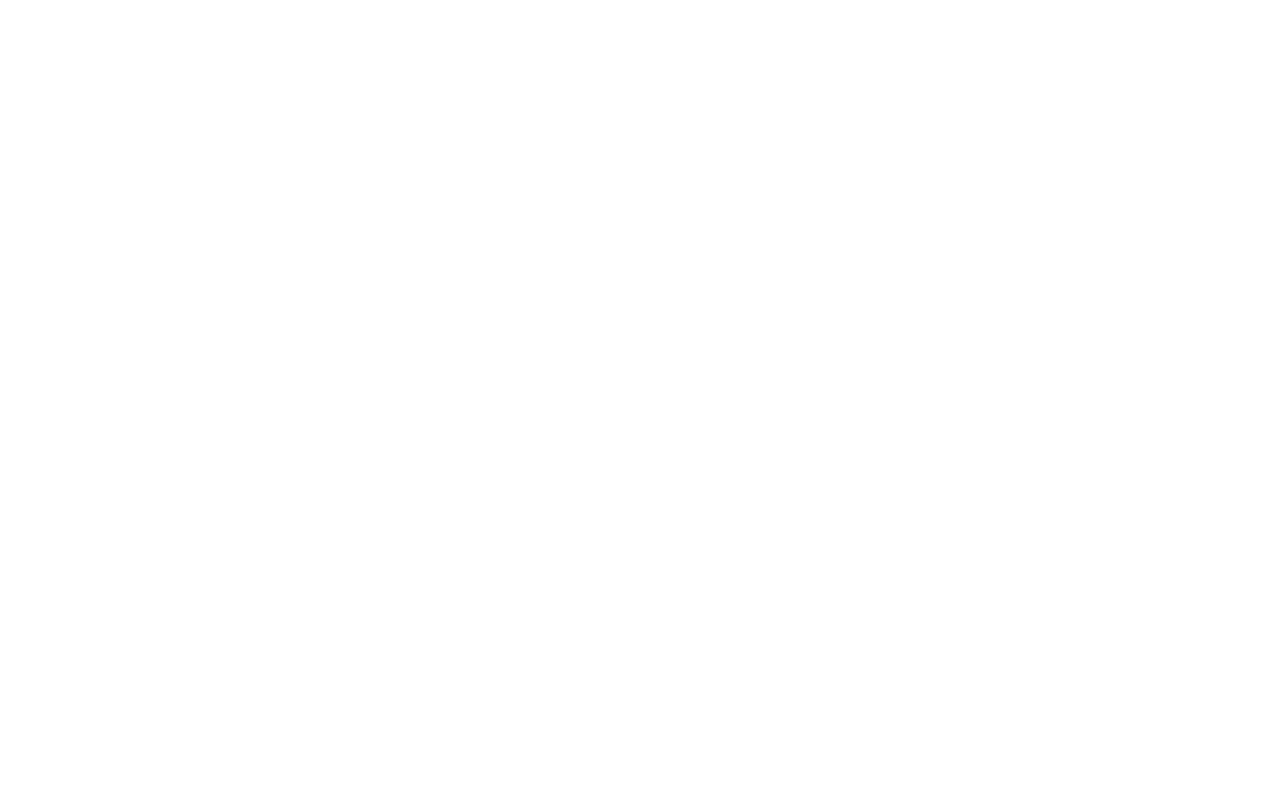
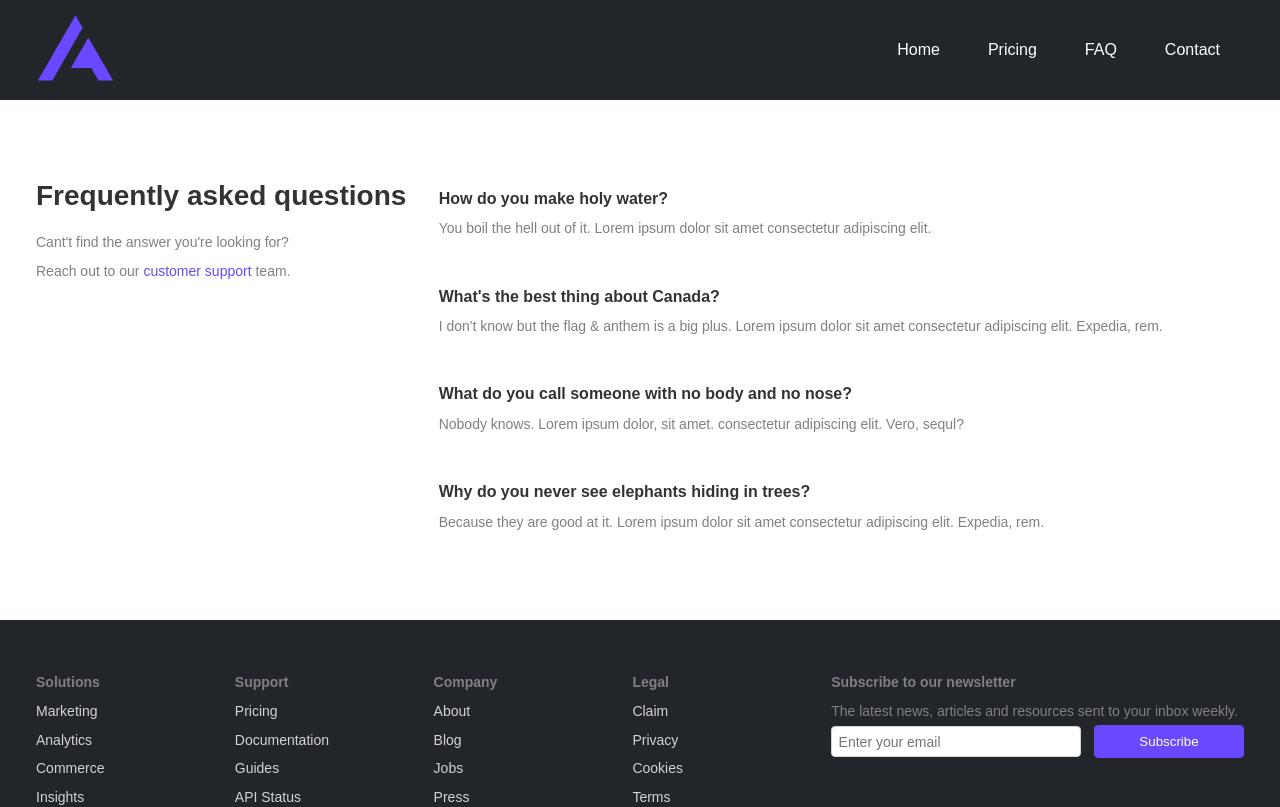
Before and after one commit to simicodes/Aptive, a React (Create React App) app: page /faq in a window 1280 px wide. Before the commit this address had no page. Shown: the top 807 px of the page. Built offline with nearby package versions, Linux system fonts and the light colour scheme.

Commit message:
Updated.....

```diff
--- a/src/App.js
+++ b/src/App.js
@@ -1,11 +1,17 @@
 import React from "react";
 import { Routes, Route } from "react-router-dom";
+import Faq from "./pages/Faq";
 import Home from "./components/Home";
+import Pricing from "./pages/Pricing";
+import Contact from "./pages/Contact";
 function App() {
   return (
     <div>
       <Routes>
         <Route path="/" element={<Home />} />
+        <Route path="/pricing" element={<Pricing />} />
+        <Route path="/faq" element={<Faq />} />
+        <Route path="/contact" element={<Contact />} />
       </Routes>
     </div>
   );
--- a/src/components/Navbar.js
+++ b/src/components/Navbar.js
@@ -22,17 +22,17 @@
             </Link>
           </li>
           <li className="nav-items">
-            <Link to="/" className="nav-link">
+            <Link to="/pricing" className="nav-link">
               Pricing
             </Link>
           </li>
           <li className="nav-items">
-            <Link to="/" className="nav-link">
+            <Link to="/faq" className="nav-link">
               FAQ
             </Link>
           </li>
           <li className="nav-items">
-            <Link to="/" className="nav-link">
+            <Link to="/contact" className="nav-link">
               Contact
             </Link>
           </li>
--- /dev/null
+++ b/src/pages/Contact.js
@@ -0,0 +1,14 @@
+import React from "react";
+import Footer from "../components/Footer";
+import ContactForm from "../components/Contact";
+import Navbar from "../components/Navbar";
+
+const Contact = () => {
+  return <>
+  <Navbar />
+  <ContactForm />
+  <Footer />
+  </>;
+};
+
+export default Contact;
--- /dev/null
+++ b/src/pages/Faq.js
@@ -0,0 +1,16 @@
+import React from "react";
+import Footer from "../components/Footer";
+import Navbar from "../components/Navbar";
+import Questions from "../components/Faq";
+
+const Faq = () => {
+  return (
+    <>
+      <Navbar />
+      <Questions />
+      <Footer />
+    </>
+  );
+};
+
+export default Faq;
--- /dev/null
+++ b/src/pages/Pricing.js
@@ -0,0 +1,16 @@
+import React from 'react'
+import Footer from '../components/Footer';
+import Navbar from '../components/Navbar';
+import Price from '../components/Pricing';
+
+const Pricing = () => {
+  return (
+    <>
+    <Navbar />
+    <Price />
+    <Footer />
+    </>
+  )
+}
+
+export default Pricing
```
